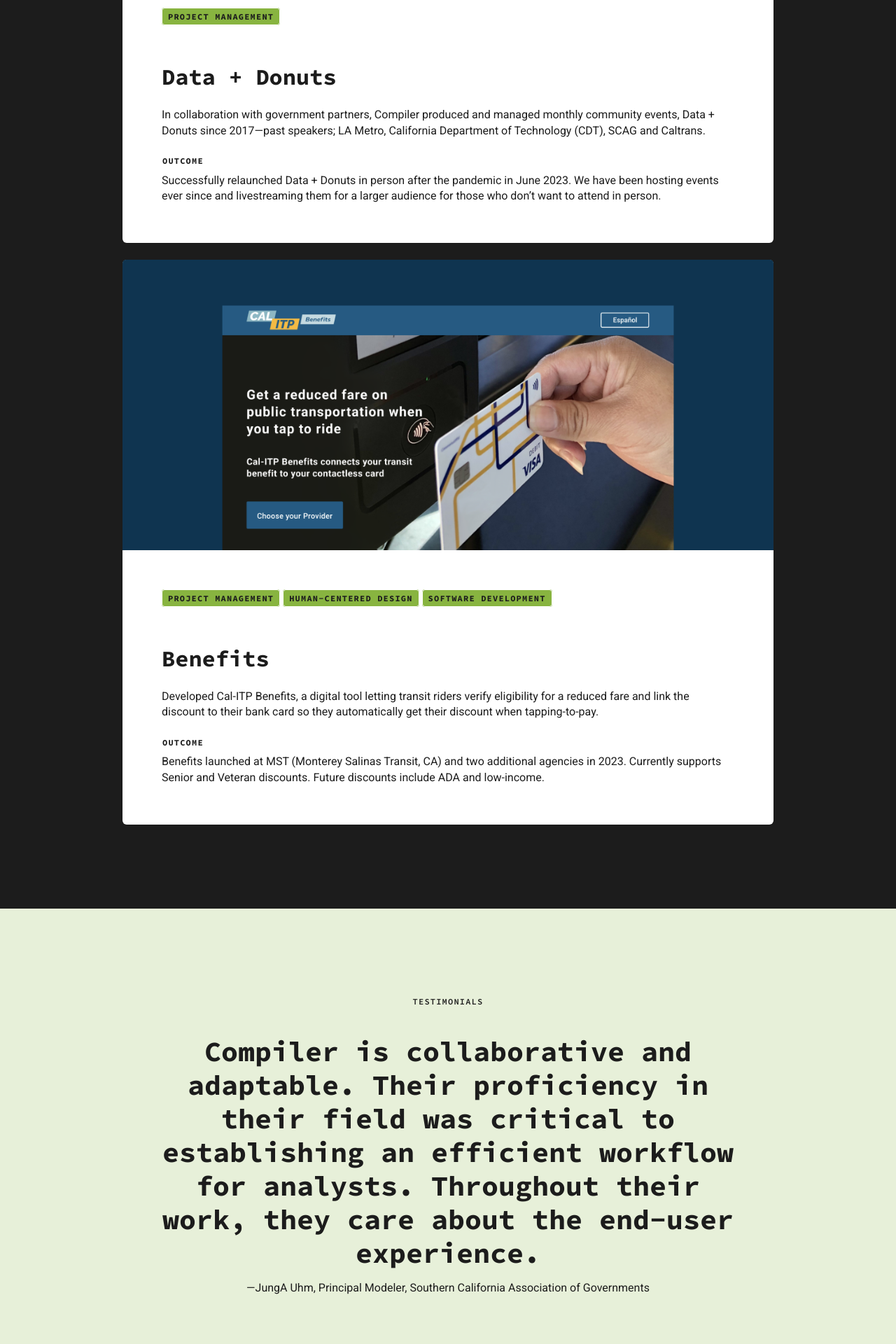
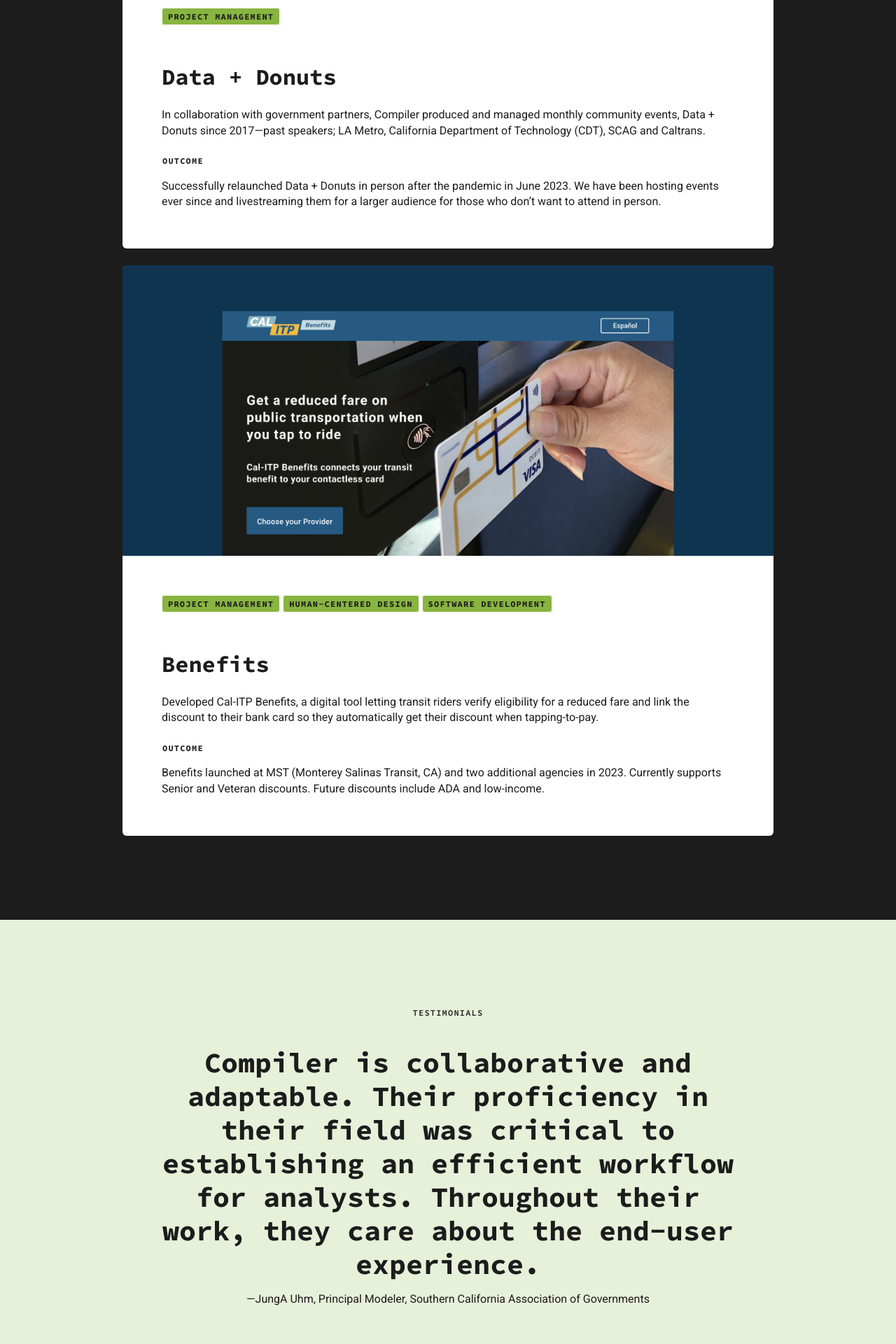
Before and after one commit to compilerla/compiler.la, a Jekyll site: the page built from src/our-work.html, in a window 1280 px wide. Shown: the part 3152-5072 px from the top of the page at 70% size. Built offline with Jekyll 4.4.1, drawn with Linux system fonts in a browser that asks for light colours.

Commit message:
style: spacing under Outcome heading for image cards
16px for both smaller and larger screens

```diff
--- a/src/our-work.html
+++ b/src/our-work.html
@@ -137,7 +137,7 @@
               <h3 class="card-title fw-boldest pt-5 mt-3 mb-4 mt-lg-2">{{ featured_work.title }}</h3>
               <p class="card-text pb-2 mb-4 pb-lg-0">{{ featured_work.description }}</p>
 
-              <h4 class="pill fs-8 p-0 text-dark fw-boldest">Outcome</h4>
+              <h4 class="pill fs-8 p-0 mb-3 text-dark fw-boldest">Outcome</h4>
               <p class="card-text">{{ featured_work.outcome }}</p>
             </div>
           </div>
```
